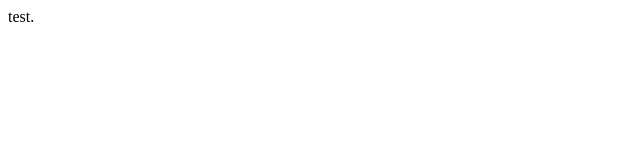
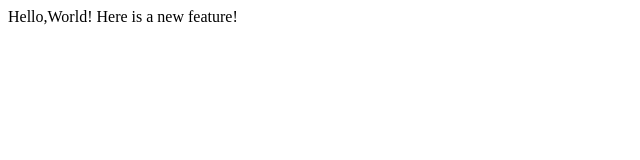
Before and after one commit to Emricky19/lecture1, a plain HTML site: page index.html in a window 1280 px wide. Shown: the whole page, without its empty margins (0-640 px from the left). Drawn offline with Linux system fonts and the light colour scheme.

Commit message:
Added another line

```diff
--- a/index.html
+++ b/index.html
@@ -6,6 +6,7 @@
         </title>
     </head>
     <body>
-        test.
+        Hello,World!
+        Here is a new feature!
     </body>
 </html>
```
